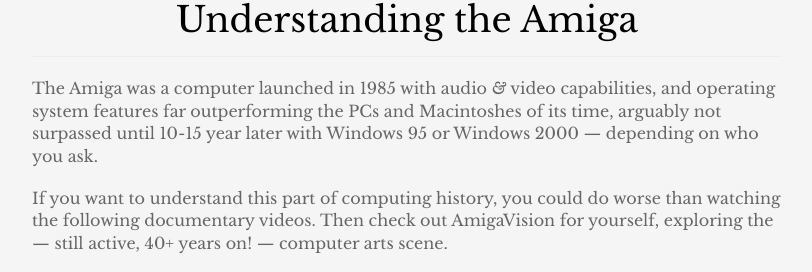
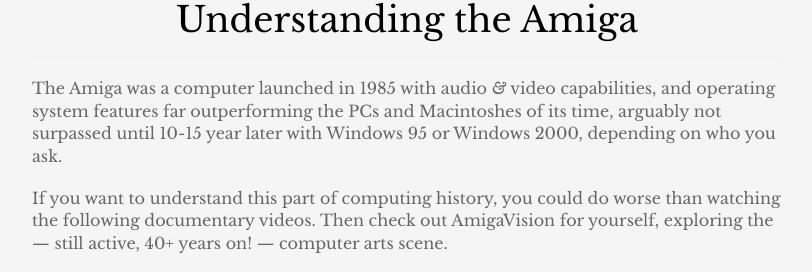
Before and after one commit to amigavision/amigavision.github.io, a Jekyll site: the page built from videos.md, in a window 1280 px wide, cut to the strip 185-457 px from the top of the page. Shown: the whole strip, without its empty margins (233-1045 px from the left). Built offline with Jekyll 4.4.1, drawn with Linux system fonts in a browser that asks for light colours.

Commit message:
Reduce em-dashes 😜

```diff
--- a/videos.md
+++ b/videos.md
@@ -2,7 +2,7 @@
 title: Understanding the Amiga
 ---
 
-The Amiga was a computer launched in 1985 with audio *&* video capabilities, and operating system features far outperforming the PCs and Macintoshes of its time, arguably not surpassed until 10-15 year later with Windows 95 or Windows 2000 — depending on who you ask.
+The Amiga was a computer launched in 1985 with audio *&* video capabilities, and operating system features far outperforming the PCs and Macintoshes of its time, arguably not surpassed until 10-15 year later with Windows 95 or Windows 2000, depending on who you ask.
 
 If you want to understand this part of computing history, you could do worse than watching the following documentary videos. Then check out AmigaVision for yourself, exploring the — still active, 40+ years on! — computer arts scene.
 
```
